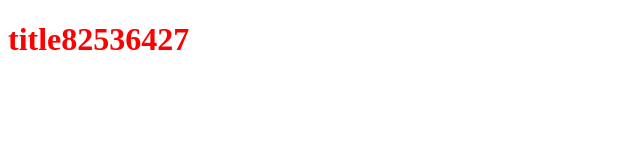
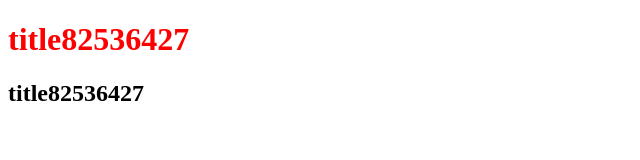
Before and after one commit to leohasfriends/HTMLCSSWIN0722, a plain HTML site: page index.html.html in a window 1280 px wide. Shown: the whole page, without its empty margins (0-640 px from the left). Drawn offline with Linux system fonts and the light colour scheme.

Commit message:
index.html.html

```diff
--- a/index.html
+++ b/index.html.html
@@ -8,6 +8,6 @@
 </head>
 <body>
     <h1>title82536427</h1>
-
+<h2>title82536427</h2>
 </body>
 </html>
```
